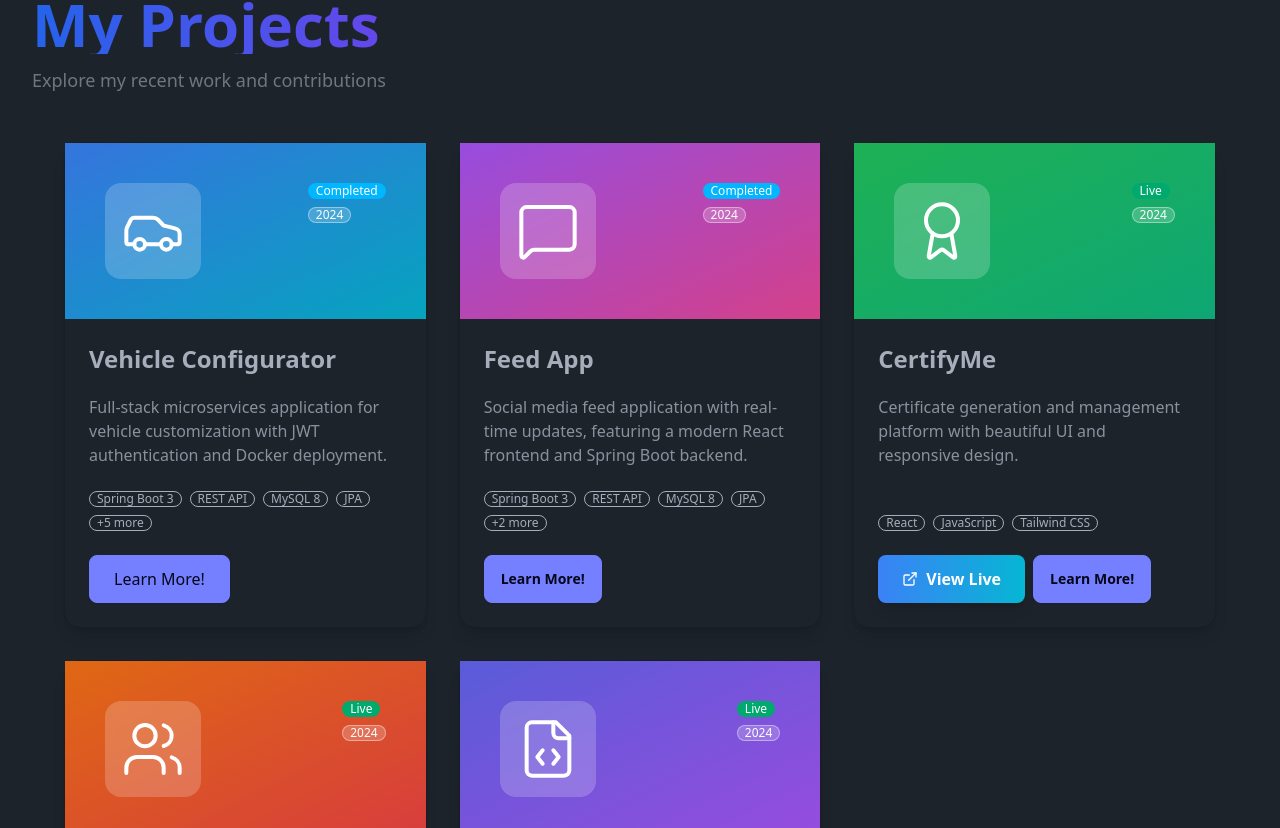
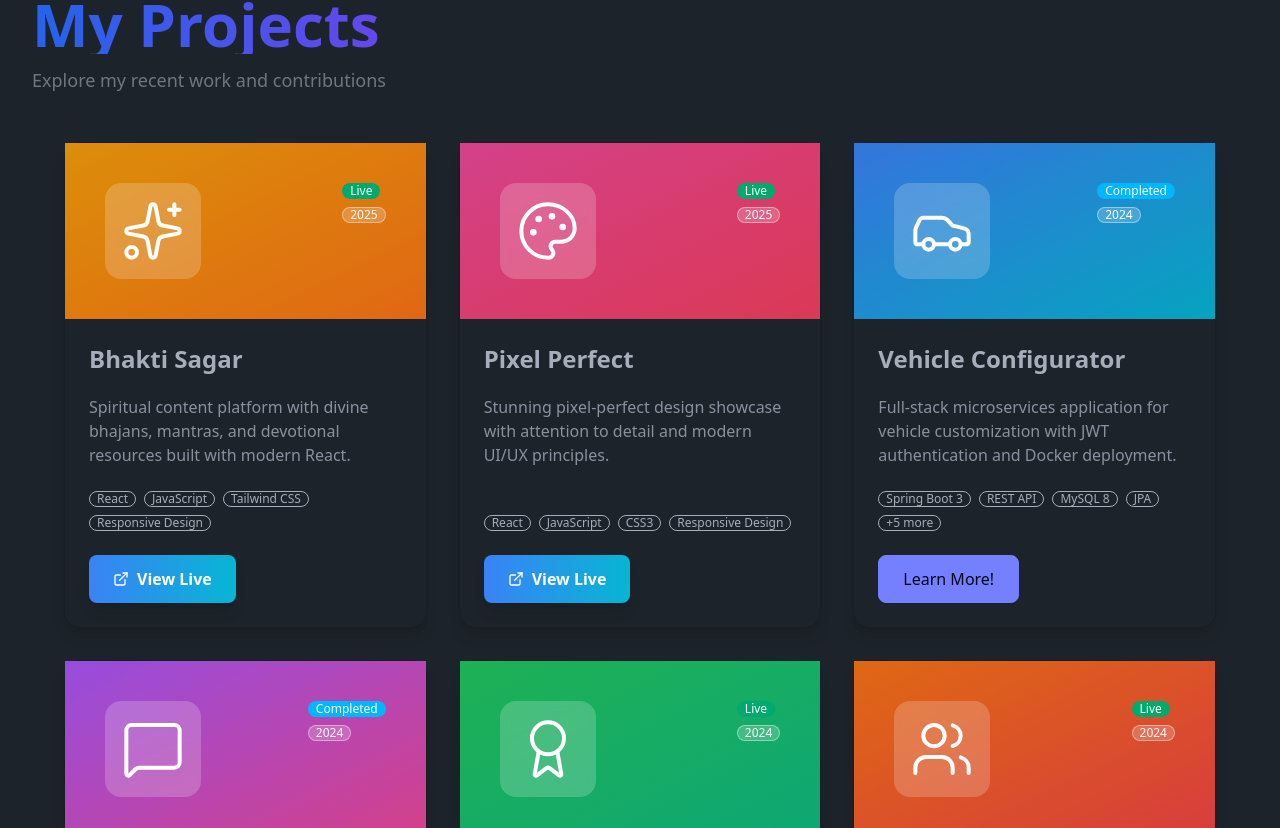
Before and after one commit to Pranavgawas/my_portfolio, a React (Vite) app: page / in a window 1280 px wide. Shown: the part 1380-2208 px from the top of the page. Built offline with nearby package versions, Linux system fonts and the light colour scheme.

Commit message:
Fixed Vercel terser build error & added 2 new projects (Bhakti Sagar + Pixel Perfect)

```diff
--- a/index.html
+++ b/index.html
@@ -6,7 +6,7 @@
     <!-- Basic Meta Tags -->
     <meta name="viewport" content="width=device-width, initial-scale=1.0" />
     <title>Pranav Gawas - Full Stack Developer | Java, Spring Boot, React & .NET Expert</title>
-    <meta name="description" content="Experienced Full Stack Developer specializing in Java, Spring Boot, React, .NET, and cloud technologies. CDAC certified with 5+ projects. View my portfolio, certifications, and technical expertise in modern web development." />
+    <meta name="description" content="Experienced Full Stack Developer specializing in Java, Spring Boot, React, .NET, and cloud technologies. CDAC certified with 7+ projects. View my portfolio, certifications, and technical expertise in modern web development." />
     <meta name="keywords" content="Pranav Gawas, Full Stack Developer, Java Developer, React Developer, Spring Boot Developer, .NET Developer, Microservices, Docker, MySQL, Node.js, Web Development, Software Engineer, Portfolio, CDAC Mumbai, Full Stack Engineer, Backend Developer, Frontend Developer" />
     <meta name="author" content="Pranav Gawas" />
     <meta name="robots" content="index, follow, max-snippet:-1, max-image-preview:large, max-video-preview:-1" />
@@ -27,7 +27,7 @@
     <meta property="og:type" content="website" />
     <meta property="og:url" content="https://your-portfolio-domain.com/" />
     <meta property="og:title" content="Pranav Gawas - Full Stack Developer | Java, Spring Boot, React & .NET Expert" />
-    <meta property="og:description" content="Experienced Full Stack Developer with 5+ projects. Specialized in Java, Spring Boot, React, .NET, Microservices & Docker. CDAC certified. View my portfolio and technical expertise." />
+    <meta property="og:description" content="Experienced Full Stack Developer with 7+ projects. Specialized in Java, Spring Boot, React, .NET, Microservices & Docker. CDAC certified. View my portfolio and technical expertise." />
     <meta property="og:image" content="https://avatars.githubusercontent.com/u/133587944?v=4" />
     <meta property="og:image:width" content="1200" />
     <meta property="og:image:height" content="630" />
@@ -39,7 +39,7 @@
     <meta property="twitter:card" content="summary_large_image" />
     <meta property="twitter:url" content="https://your-portfolio-domain.com/" />
     <meta property="twitter:title" content="Pranav Gawas - Full Stack Developer | Java, Spring Boot, React & .NET" />
-    <meta property="twitter:description" content="Full Stack Developer specialized in Java, Spring Boot, React, .NET. 5+ projects | CDAC certified | Microservices expert" />
+    <meta property="twitter:description" content="Full Stack Developer specialized in Java, Spring Boot, React, .NET. 7+ projects | CDAC certified | Microservices expert" />
     <meta property="twitter:image" content="https://avatars.githubusercontent.com/u/133587944?v=4" />
     <meta property="twitter:creator" content="@PranavGawas1999" />
     <meta property="twitter:site" content="@PranavGawas1999" />
--- a/src/components/Projects.jsx
+++ b/src/components/Projects.jsx
@@ -6,12 +6,44 @@ import EmployeeDetailsModal from "./Modal/EmployeeDetailsModal";
 import CadScriptModal from "./Modal/CadScriptModal";
 import AnimatedSection from "./AnimatedSection";
 import { SkeletonCard } from "./SkeletonLoaders";
-import { Car, MessageSquare, Award, Users, FileCode, ExternalLink, Code2 } from "lucide-react";
+import { Car, MessageSquare, Award, Users, FileCode, ExternalLink, Code2, Sparkles, Palette } from "lucide-react";
 
 function Projects() {
   const [loading, setLoading] = useState(true);
 
   const projects = [
+    {
+      title: "Bhakti Sagar",
+      description: "Spiritual content platform with divine bhajans, mantras, and devotional resources built with modern React.",
+      technologies: ["React", "JavaScript", "Tailwind CSS", "Responsive Design"],
+      icon: Sparkles,
+      gradient: "from-amber-500 to-orange-500",
+      modal: null,
+      buttons: [
+        {
+          text: "View Live",
+          url: "https://bhakti-sagar-react.vercel.app/"
+        }
+      ],
+      status: "Live",
+      date: "2025"
+    },
+    {
+      title: "Pixel Perfect",
+      description: "Stunning pixel-perfect design showcase with attention to detail and modern UI/UX principles.",
+      technologies: ["React", "JavaScript", "CSS3", "Responsive Design"],
+      icon: Palette,
+      gradient: "from-pink-500 to-rose-500",
+      modal: null,
+      buttons: [
+        {
+          text: "View Live",
+          url: "https://pixel-perfect-six.vercel.app/"
+        }
+      ],
+      status: "Live",
+      date: "2025"
+    },
     {
       title: "Vehicle Configurator",
       description: "Full-stack microservices application for vehicle customization with JWT authentication and Docker deployment.",
@@ -108,6 +140,7 @@ function Projects() {
         {projects.map((project, index) => {
           const ModalComponent = project.modal;
           const IconComponent = project.icon;
+          const hasModal = ModalComponent !== null;
 
           // Status badge color
           const statusColor = project.status === "Live"
@@ -179,7 +212,7 @@ function Projects() {
                         {button.text}
                       </button>
                     ))}
-                    <ModalComponent />
+                    {hasModal && <ModalComponent />}
                   </div>
                 </div>
               </article>
--- a/src/components/QuickStats.jsx
+++ b/src/components/QuickStats.jsx
@@ -6,7 +6,7 @@ function QuickStats() {
   const stats = [
     {
       icon: Briefcase,
-      value: "5+",
+      value: "7+",
       label: "Projects Completed",
       gradient: "from-blue-500 to-cyan-500",
       bgGradient: "from-blue-500/10 to-cyan-500/10"
--- a/vite.config.js
+++ b/vite.config.js
@@ -5,14 +5,8 @@ import react from '@vitejs/plugin-react'
 export default defineConfig({
   plugins: [react()],
   build: {
-    // Enable minification and compression
-    minify: 'terser',
-    terserOptions: {
-      compress: {
-        drop_console: true, // Remove console.logs in production
-        drop_debugger: true
-      }
-    },
+    // Use esbuild for minification (faster and built-in)
+    minify: 'esbuild',
     // Code splitting
     rollupOptions: {
       output: {
```
Also changed, not shown: 2 other files (tests, documents, lock files or other folders).
